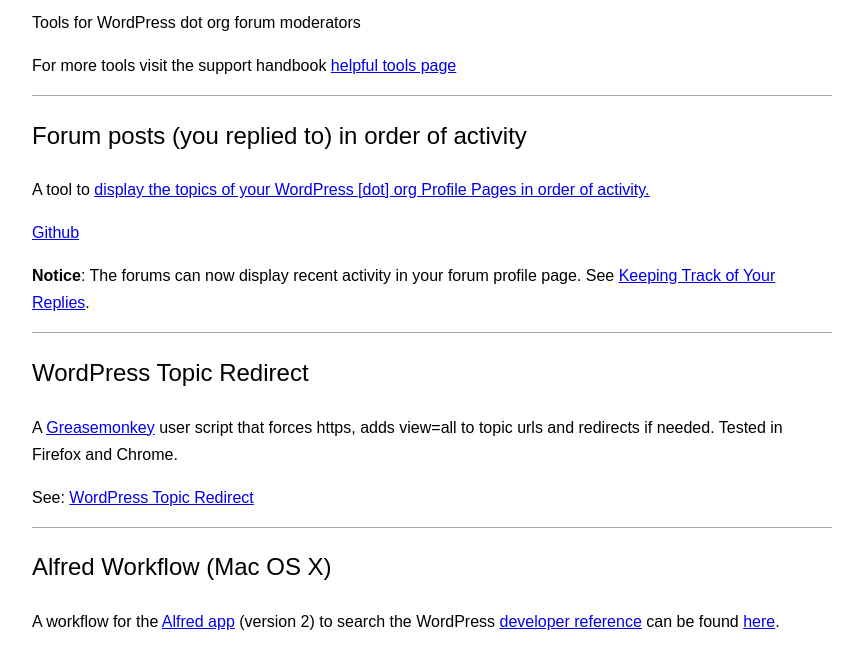
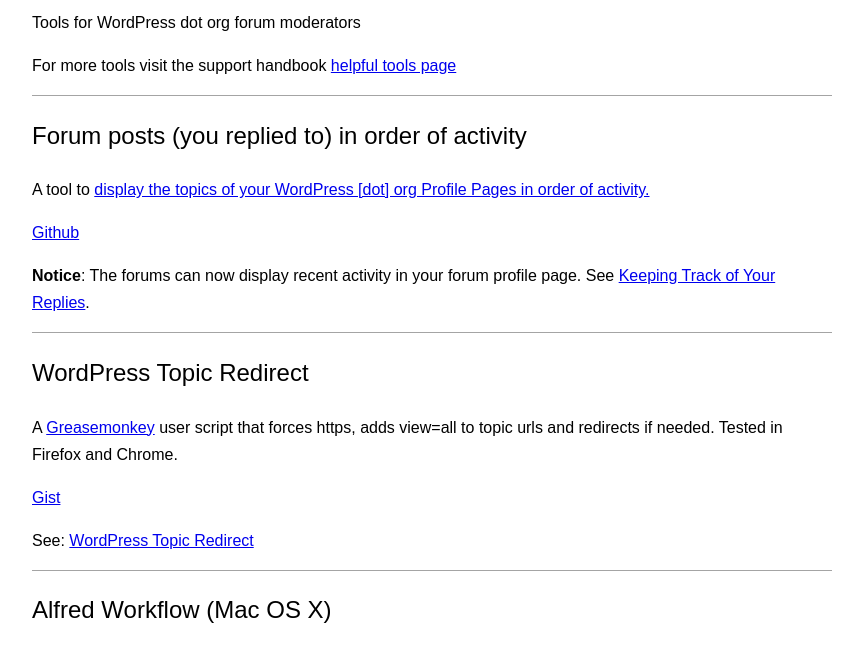
Before and after one commit to keesiemeijer/WordPress-moderator-tools, a plain HTML site: page index.html in a window 1280 px wide. Shown: the part 88-736 px from the top of the page, without its empty margins (208-1071 px from the left). Drawn offline with Linux system fonts and the light colour scheme.

Commit message:
Add gist link

```diff
--- a/index.html
+++ b/index.html
@@ -23,6 +23,7 @@
 <article class="section">
 <h2>WordPress Topic Redirect</h2>
 <p>A <a href="https://addons.mozilla.org/nl/firefox/addon/greasemonkey/">Greasemonkey</a> user script that forces https, adds view=all to topic urls and redirects if needed. Tested in Firefox and Chrome.</p>
+<p><a href="https://gist.github.com/keesiemeijer/e5010e61a6f9948b0d739f7fb542de18">Gist</a></p>
 <p>See: <a href="topic-redirect">WordPress Topic Redirect</a></p>
 </article>
 <article class="section">
```
